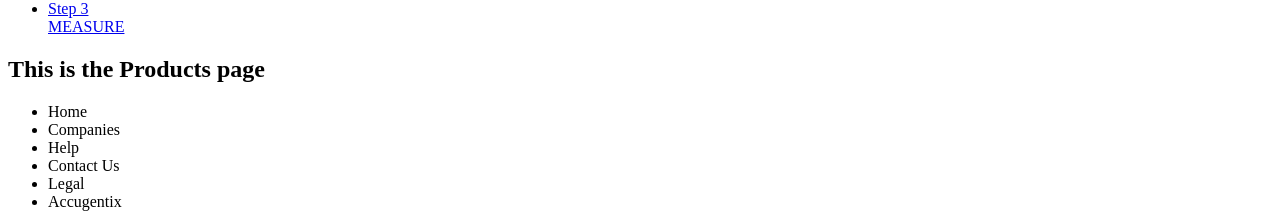
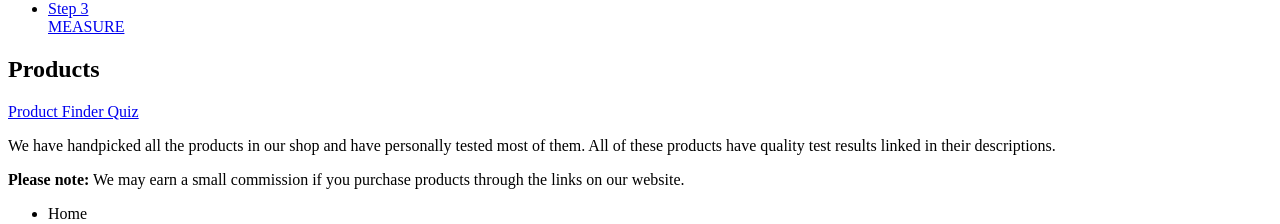
Before and after one commit to cbvargas5/Accu-Hemp, a React app: page /products in a window 1280 px wide. Shown: the part 524-748 px from the top of the page. Built offline with nearby package versions, Linux system fonts and the light colour scheme; the HTML template or start-up script is replaced by a standard one.

Commit message:
added redirect button section to products

```diff
--- a/client/src/components/pages/ProductsPage.jsx
+++ b/client/src/components/pages/ProductsPage.jsx
@@ -1,10 +1,24 @@
 import React, { Component } from 'react'
+import ButtonCard from '../cards/ButtonCard.jsx'
+import { Link } from 'react-router-dom'
+
+
 
 export default class ProductsPage extends Component {
   render() {
     return (
       <div>
-        <h2>This is the Products page</h2>
+        <section className="mini-header">
+          <h2>Products</h2>
+        </section>
+        <section className="quiz-nav">
+          <ButtonCard link="/product-finder" icon="fas fa-search-dollar">Product Finder Quiz</ButtonCard>
+          <p>We have handpicked all the products in our shop and have personally tested most of them. All of these products have quality test results linked in their descriptions.</p>
+          <p><strong>Please note:</strong> We may earn a small commission if you purchase products through the links on our website.</p>
+        </section>
+        <section className="product-list">
+
+        </section>
       </div>
     )
   }
```
